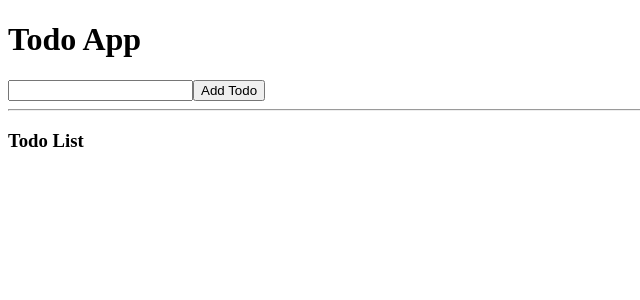
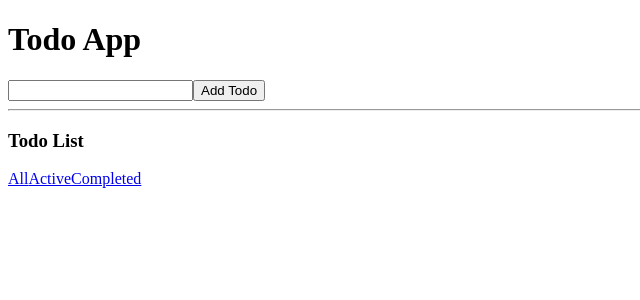
Before and after one commit to laithsinawi/react-todo, a React (Create React App) app: page / in a window 1280 px wide. Shown: the top 300 px of the page, without its empty margins (0-640 px from the left). Built offline with nearby package versions, Linux system fonts and the light colour scheme.

Commit message:
add selectors

```diff
--- a/src/components/App.js
+++ b/src/components/App.js
@@ -1,6 +1,7 @@
 import React, { Component } from 'react';
 import AddTodo from './AddTodo';
 import TodoList from './TodoList';
+import Footer from './Footer';
 
 export default class App extends Component {
   render() {
@@ -10,6 +11,7 @@ export default class App extends Component {
         <AddTodo />
         <hr />
         <TodoList />
+        <Footer />
       </div>
     );
   }
--- /dev/null
+++ b/src/components/Footer.js
@@ -0,0 +1,19 @@
+import React from 'react'
+import { connect } from 'react-redux';
+import { setVisibilityFilter } from '../actions';
+
+const Footer = () => {
+  return (
+    <div>
+        <a href="javascript:">All</a>
+        <a href="javascript:">Active</a>
+        <a href="javascript:">Completed</a>
+    </div>
+  )
+}
+
+// const mapDispatchToProps = dispatch => ({
+//     onClick: () => dispatch(setVisibilityFilter())
+// });
+
+export default connect()(Footer);
--- a/src/components/TodoList.js
+++ b/src/components/TodoList.js
@@ -1,7 +1,10 @@
 import React, { Component } from 'react'
 import { connect } from 'react-redux';
 import { toggleTodo } from '../actions/index';
+import VisibleTodos from '../selectors/VisibleTodos';
 import Todo from './Todo';
+
+
 
 class TodoList extends Component {
     constructor(props) {
@@ -26,7 +29,7 @@ class TodoList extends Component {
 }
 
 const mapStateToProps = state => ({
-    todos: state.todos
+    todos: VisibleTodos(state.todos)
 });
 
 const mapDispatchToProps = dispatch => ({
--- /dev/null
+++ b/src/selectors/VisibleTodos.js
@@ -0,0 +1,16 @@
+import { VisibilityFilters } from '../actions';
+
+const VisibleTodos = (todos, filter) => {
+    switch(filter) {
+        case VisibilityFilters.SHOW_ALL:
+            return todos;
+        case VisibilityFilters.SHOW_ACTIVE:
+            return todos.filter( todo => !todo.completed );
+        case VisibilityFilters.SHOW_COMPLETED:
+            return todos.filter( todo => todo.completed);
+        default:
+            return todos;
+    }
+}
+
+export default VisibleTodos;
```
